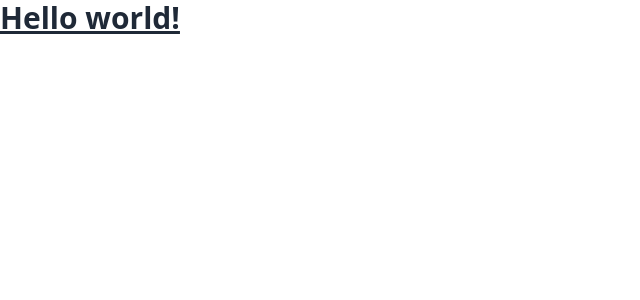
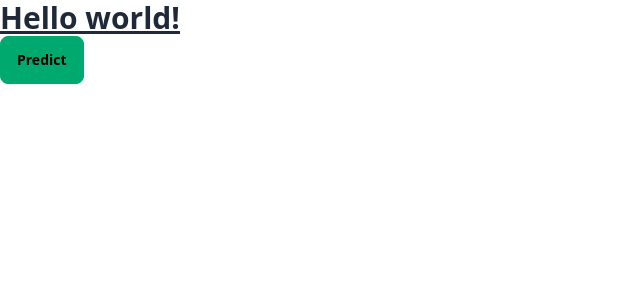
Before and after one commit to monarchwadia/ragged, a React (Vite) app: page / in a window 1280 px wide. Shown: the top 300 px of the page, without its empty margins (0-640 px from the left). Built offline with nearby package versions, Linux system fonts and the light colour scheme.

Commit message:
Set up basic prediction

```diff
--- a/src/llm-functions/index.ts
+++ b/src/llm-functions/index.ts
@@ -1,3 +1,3 @@
-export const predict = (text: string) => {
+export const quickPredict = async (text: string) => {
   return text;
 };
--- a/src/pages/root.tsx
+++ b/src/pages/root.tsx
@@ -1,5 +1,23 @@
+import { useState } from "react";
+import { quickPredict } from "../llm-functions";
+
 function App() {
-  return <h1 className="text-3xl font-bold underline">Hello world!</h1>;
+  const [prediction, setPrediction] = useState("");
+
+  const doPrediction = async () => {
+    const p = await quickPredict("What is toronto?");
+    setPrediction(p);
+  };
+
+  return (
+    <div>
+      <h1 className="text-3xl font-bold underline">Hello world!</h1>
+      <div>{prediction}</div>
+      <div className="btn btn-success" onClick={doPrediction}>
+        Predict
+      </div>
+    </div>
+  );
 }
 
 export default App;
```
